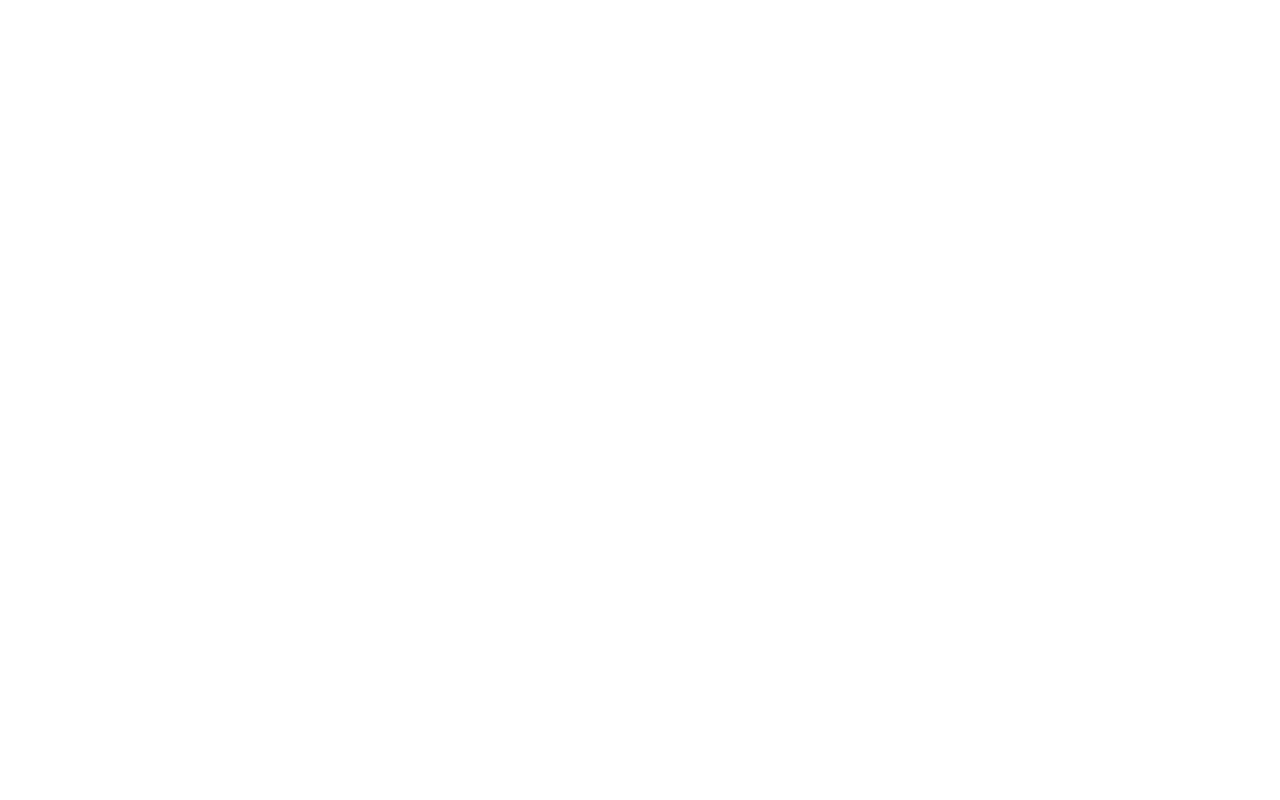
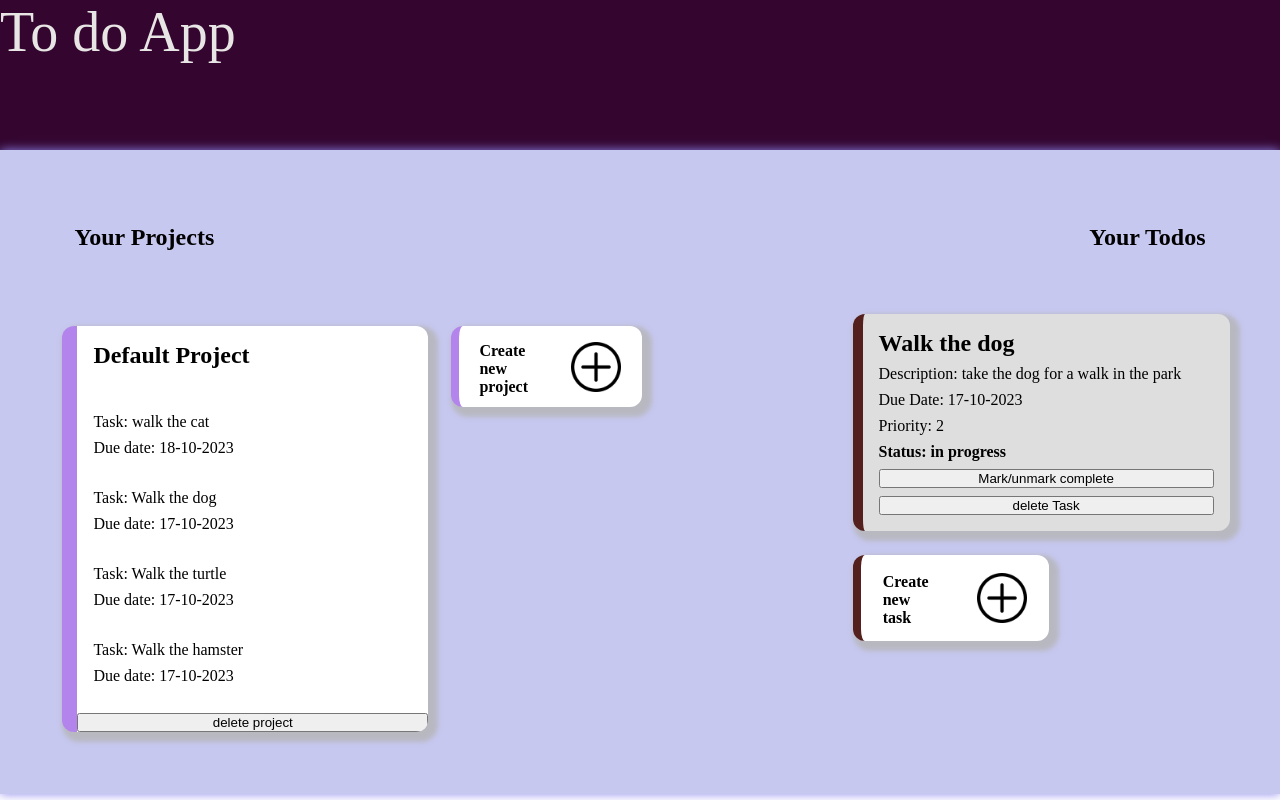
Before and after one commit to Nahuel-xpag/todo-list, a website built with webpack: page dist/index.html in a window 1280 px wide. Built offline with nearby package versions, Linux system fonts and the light colour scheme.

Commit message:
unfinished

```diff
--- a/package.json
+++ b/package.json
@@ -11,8 +11,14 @@
   "author": "",
   "license": "ISC",
   "devDependencies": {
+    "css-loader": "^6.8.1",
     "date-fns": "^2.30.0",
+    "style-loader": "^3.3.3",
     "webpack": "^5.89.0",
     "webpack-cli": "^5.1.4"
+  },
+  "dependencies": {
+    "css": "^3.0.0",
+    "loader": "^2.1.1"
   }
 }
--- /dev/null
+++ b/src/addnew.js
@@ -0,0 +1,82 @@
+import { Project, ToDo } from ".";
+import { renderProject, renderToDo } from "./ui";
+
+export function addNew() {
+
+
+    const newProject = () => {
+        //make new card with inputs
+        const mainDiv = document.querySelector('.project-div')
+
+        const submit = () => {
+            mainDiv.removeChild(project);
+            const createdProject = new Project(projectTitle.value);
+            renderProject(createdProject);
+        }
+
+        const project = document.createElement('div');
+        project.classList.add('project-input-div');
+        project.classList.add('card')
+
+        const projectTitle = document.createElement('input');
+        projectTitle.setAttribute('id', 'new-project-title');
+        projectTitle.setAttribute('type', 'text');
+
+        const button = document.createElement('button');
+        button.textContent = 'Create new project'
+        button.addEventListener('click', () => {
+            submit()
+        })
+
+
+
+        project.appendChild(projectTitle);
+        project.appendChild(button);
+
+        mainDiv.appendChild(project);
+    };
+
+    const newToDo = () => {
+        const mainDiv = document.querySelector('.todo-div')
+
+        const submit = () => {
+            mainDiv.removeChild(todo);
+            const createdToDo = new ToDo(todoTitle.value, todoDesc.value, todoDueDate.value,
+                todoPrio.value);
+            renderToDo(createdToDo);
+        }
+
+        const todo = document.createElement('div');
+        todo.classList.add('todo-input-div');
+        todo.classList.add('todo-card');
+
+        const todoTitle = document.createElement('input');
+        todoTitle.setAttribute('id', 'new-todo-title');
+        todoTitle.setAttribute('type', 'text');
+
+        const todoDesc = document.createElement('input');
+        todoTitle.setAttribute('id', 'new-todo-desc');
+        todoTitle.setAttribute('type', 'text');
+
+        const todoDueDate = document.createElement('input');
+        todoDueDate.setAttribute('type', 'tel');
+
+        const todoPrio = document.createElement('input');
+        todoPrio.setAttribute('type', 'tel');
+
+        const button = document.createElement('button');
+        button.textContent = 'Create new todo'
+        button.addEventListener('click', () => {
+            submit()
+        })
+
+        todo.appendChild(todoTitle);
+        todo.appendChild(todoDesc);
+        todo.appendChild(todoDueDate);
+        todo.appendChild(todoPrio);
+        todo.appendChild(button);
+
+        mainDiv.appendChild(todo);
+    }
+    return {newProject, newToDo};
+}
--- a/src/index.js
+++ b/src/index.js
@@ -1,6 +1,11 @@
 import { compareAsc, format } from "date-fns";
+import './style.css';
+import projectUi, { renderAddNew } from "./ui.js";
+import { renderProject, renderToDo } from "./ui.js";
+import { addNew } from "./addnew.js";
 
-class Project {
+
+export class Project {
     constructor(name){
         this.name = name
     }
@@ -27,9 +32,11 @@ class Project {
         })
     }
 };
+//declare default project before to do class
+const defaultProject = new Project('Default Project');
+export const todoArr = [];
 
-const defaultProject = new Project('default project');
-class ToDo {
+export class ToDo {
     status = 'in progress';
     constructor(title, description, dueDate, priority){
         this.title = title;
@@ -37,6 +44,7 @@ class ToDo {
         this.dueDate = format( new Date(dueDate), 'dd-MM-yyyy');
         this.priority = priority;
         defaultProject.addToDo(this);
+        todoArr.push(this);
     }
     addToProject(project){
         project.addToDo(this)
@@ -52,7 +60,9 @@ class ToDo {
 
     }
     finished() {
-        this.status = 'completed';
+        if (this.status == 'in progress') {
+            this.status = 'completed'}
+        else this.status = 'in progress';
     }
     changePriority(prio) {
         this.priority = prio;
@@ -62,19 +72,15 @@ class ToDo {
 
 const walkTheDog = new ToDo('Walk the dog',
  'take the dog for a walk in the park', '2023, 10, 17', 2);
-
-
-
 const walkTheCat = new ToDo('walk the cat', 'take the cat for a walk in the park',
 '2023, 10, 18', 1);
-
 const walkTheTurtle = new ToDo('Walk the turtle',
  'take the turtle for a walk in the park', '2023, 10, 17', 3);
+ const walkTheHamster = new ToDo('Walk the hamster',
+ 'take the hamster for a walk in the park', '2023, 10, 17', 3);
 
-const testProject = new Project('Walk pets');
-testProject.addToDo(walkTheDog);
-testProject.addToDo(walkTheCat);
-testProject.addToDo(walkTheTurtle);
-testProject.print();
-testProject.removeToDo(walkTheTurtle);
-testProject.print();
+defaultProject.print();
+renderToDo(walkTheDog);
+projectUi(defaultProject);
+renderAddNew().project();
+renderAddNew().todo();
--- /dev/null
+++ b/src/style.css
@@ -0,0 +1,150 @@
+*{
+    margin: 0;
+    padding: 0;
+}
+
+.main {
+    display: flex;
+    flex-direction: column;
+    height: auto;
+}
+
+.header {
+    flex-shrink: 1;
+    min-height: 150px;
+    font-size: 3.5rem;
+    color: rgb(231, 230, 229);
+    box-shadow: 0px 15px 10px -15px #111;
+    background-color: rgb(51, 5, 47);
+}
+
+.content {
+    padding: 3%;
+    display: grid;
+    grid-template-columns: 2fr  1fr;
+    grid-template-rows: 1fr  4fr;
+    box-shadow: 0px 0px 10px 0px rgb(140, 133, 236);
+    background-color: rgb(199, 200, 240);
+}
+
+.subheader {
+    grid-column: 1 / 3;
+    padding: 3%;
+    display: flex;
+    justify-content: space-between;
+}
+
+.project-div {
+    grid-column: 1 / 2;
+    grid-row: 2 / 3;
+    padding: 3%;
+    display: grid;
+    grid-template-columns: 1fr 1fr;
+    grid-template-rows: repeat(auto-fit, minmax(100px, 1fr));
+    gap: 3%;
+
+}
+
+.todo-div {
+ grid-column: 2 / 3;
+ grid-row: 2 / 3;
+}
+
+.card {
+    height: auto;
+    width: auto;
+    display: flex;
+    flex-direction: column;
+    gap: 12px;
+    justify-content: start;
+    border-left: 15px solid rgb(179, 133, 236);
+    border-radius: 12px;
+    background-color: #ffffff;
+    box-shadow: 5px 5px 5px 5px rgba(179, 180, 180, 0.781);
+    overflow: auto;
+}
+
+.card h2 {
+    display: flex;
+    flex-direction: column;
+    gap: 0.5rem;
+    padding: 1rem;
+}
+
+.card li {
+    flex-grow: 1;
+    display: flex;
+    flex-direction: column;
+    gap: 0.5rem;
+    padding: 1rem;
+}
+
+.todo-div {
+    padding: 3%;
+    display: flex;
+    flex-direction: column;
+    gap: 1.5rem;
+}
+
+.todo-card {
+    padding: 1rem;
+    height: auto;
+    width: auto;
+    display: flex;
+    flex-direction: column;
+    gap: 8px;
+    justify-content: start;
+    border-left: 10px solid rgb(83, 32, 30);
+    border-radius: 12px;
+    background-color: #dfdede;
+    box-shadow: 5px 5px 5px 5px rgba(179, 180, 180, 0.781);
+    overflow: auto;
+}
+
+.add-new-project-card {
+    border-left: 8px solid rgb(179, 133, 236);
+    border-radius: 12px;
+    background-color: #ffffff;
+    box-shadow: 5px 5px 5px 5px rgba(179, 180, 180, 0.781);
+    display: flex;
+    justify-content: space-around;
+    height: 20%;
+    width: 50%;
+    align-items: center;
+    overflow: auto;
+}
+
+.add-new-project-card:hover {
+    background-color: #e7dddd;
+    cursor: pointer;
+}
+
+.add-new-project-card h2, .add-new-project-card img {
+    height: 50px;
+    width: 50px;
+    font-size: 1rem;
+}
+
+.add-new-todo-card {
+    border-left: 8px solid rgb(83, 32, 30);
+    border-radius: 12px;
+    background-color: #ffffff;
+    box-shadow: 5px 5px 5px 5px rgba(179, 180, 180, 0.781);
+    height: 20%;
+    width: 50%;
+    display: flex;
+    justify-content: space-around;
+    align-items: center;
+    overflow: auto;
+}
+
+.add-new-todo-card:hover {
+    background-color: #e7dddd;
+    cursor: pointer;
+}
+
+.add-new-todo-card h2, .add-new-todo-card img {
+    height: 50px;
+    width: 50px;
+    font-size: 1rem;
+}
--- /dev/null
+++ b/src/ui.js
@@ -0,0 +1,178 @@
+import { todoArr } from ".";
+import { addNew } from "./addnew";
+import plusIcon from "./262038.png"
+
+
+export default function projectUi(project){
+        const mainDiv = document.querySelector('.project-div');
+        const defaultProjectCard = document.querySelector('#default-project');
+        const defaultProjectTitle = document.createElement('h2');
+        defaultProjectTitle.textContent = project.name;
+
+        const defaultProjectDesc = document.createElement('ul');
+        project.tasks.forEach((task, tIndex) => {
+                const toDoItem = document.createElement('li');
+                toDoItem.classList.add('to-do-item');
+                toDoItem.dataset.name = 'task' + tIndex;
+                toDoItem.innerHTML = 'Task: ' + task.title + `<p class="duedate">Due date: ${task.dueDate}</p>`;
+
+                defaultProjectDesc.appendChild(toDoItem);
+        })
+        const removeButton = document.createElement('button');
+        removeButton.textContent = 'delete project';
+        removeButton.addEventListener('click', ()=>{
+            mainDiv.removeChild(defaultProjectCard);
+        });
+
+        defaultProjectCard.appendChild(defaultProjectTitle);
+        defaultProjectCard.appendChild(defaultProjectDesc);
+        defaultProjectCard.appendChild(removeButton);
+
+
+    }
+
+   export function renderProject(project) {
+        const mainDiv = document.querySelector('.project-div');
+        const projectCard = document.createElement('div');
+        projectCard.classList.add('card');
+
+        const projectTitle = document.createElement('h2');
+        projectTitle.textContent = project.name;
+
+        const projectDesc = document.createElement('ul');
+        project.tasks.forEach((task, tIndex) => {
+                const toDoItem = document.createElement('li');
+                toDoItem.classList.add('to-do-item');
+                toDoItem.dataset.name = 'task' + tIndex;
+                toDoItem.innerHTML = 'Task: ' + task.title + `<p class="todo-desc">${task.description}</p>
+                                                                <p class="duedate">Due date: ${task.dueDate}</p>`;
+
+                projectDesc.appendChild(toDoItem);
+        });
+
+        const addTodo = document.createElement('select');
+        addTodo.setAttribute('id', 'select-task');
+
+        const defaultOption = document.createElement('option');
+            defaultOption.setAttribute('id', 'default-option');
+            defaultOption.textContent = 'Add a task to this project';
+            addTodo.appendChild(defaultOption);
+
+         todoArr.forEach((task, tIndex) => {
+            const todoOption = document.createElement('option');
+            todoOption.setAttribute('id', `${tIndex}`);
+            todoOption.textContent = task.title;
+
+            addTodo.appendChild(todoOption);
+        });
+
+        const addToDoButton = document.createElement('button');
+        addToDoButton.textContent = 'add task';
+        addToDoButton.addEventListener('click', () => {
+        const selectedIndex = addTodo.selectedIndex;
+        mainDiv.removeChild(projectCard);
+        project.addToDo(todoArr[addTodo.options[selectedIndex].id]);
+        renderProject(project);
+        })
+
+
+        const removeButton = document.createElement('button');
+        removeButton.textContent = 'delete project';
+        removeButton.addEventListener('click', ()=>{
+            mainDiv.removeChild(projectCard);
+        });
+
+        projectCard.appendChild(projectTitle);
+        projectCard.appendChild(projectDesc);
+        projectCard.appendChild(addTodo);
+        projectCard.appendChild(addToDoButton);
+        projectCard.appendChild(removeButton);
+        mainDiv.appendChild(projectCard);
+    }
+
+   export function renderToDo(todo){
+        const mainDiv = document.querySelector('.todo-div');
+
+        const todoCard = document.createElement('div');
+        todoCard.classList.add('todo-card');
+
+        const todoTitle = document.createElement('h2');
+        todoTitle.textContent = todo.title;
+
+        const todoDesc = document.createElement('p');
+        todoDesc.textContent = `Description: ${todo.description}`;
+
+        const todoDueDate = document.createElement('p')
+        todoDueDate.textContent =  `Due Date: ${todo.dueDate}`;
+
+        const todoPrio = document.createElement('p');
+        todoPrio.textContent = `Priority: ${todo.priority}`;
+
+        const todoStatus = document.createElement('h4');
+        todoStatus.textContent = `Status: ${todo.status}`;
+
+        const button = document.createElement('button');
+        button.textContent = 'Mark/unmark complete'
+        button.addEventListener('click', () => {
+            todo.finished();
+            mainDiv.removeChild(todoCard);
+            renderToDo(todo);
+        })
+
+
+        const removeButton = document.createElement('button');
+        removeButton.textContent = 'delete Task';
+        removeButton.addEventListener('click', ()=>{
+            mainDiv.removeChild(todoCard);
+        })
+        todoCard.appendChild(todoTitle);
+        todoCard.appendChild(todoDesc);
+        todoCard.appendChild(todoDueDate);
+        todoCard.appendChild(todoPrio);
+        todoCard.appendChild(todoStatus);
+        todoCard.appendChild(button);
+        todoCard.appendChild(removeButton);
+        mainDiv.appendChild(todoCard);
+    };
+//render the functions to add new projects and tasks to the DOM
+export function renderAddNew() {
+    const add = addNew();
+    const project = () => {
+        const mainDiv = document.querySelector('.project-div');
+        const projectCard = document.createElement('div');
+        projectCard.classList.add('add-new-project-card');
+        const title = document.createElement('h2');
+        title.textContent = 'Create new project';
+        const icon = new Image();
+        icon.src = plusIcon;
+
+        projectCard.addEventListener('click', () => {
+            add.newProject();
+        })
+        projectCard.appendChild(title);
+        projectCard.appendChild(icon);
+        mainDiv.appendChild(projectCard);
+    }
+
+    const todo = () => {
+        const add = addNew();
+
+        const mainDiv = document.querySelector('.todo-div');
+
+        const todoCard = document.createElement('div');
+        todoCard.classList.add('add-new-todo-card');
+        const title = document.createElement('h2');
+        title.textContent = 'Create new task';
+        const icon = new Image();
+        icon.src = plusIcon;
+
+        todoCard.addEventListener('click', () => {
+            add.newToDo();
+        })
+
+        todoCard.appendChild(title);
+        todoCard.appendChild(icon);
+        mainDiv.appendChild(todoCard);
+    }
+    return {project, todo}
+}
```
Also changed, not shown: dist/59736ff0c21f6d786027.png (added), dist/index.html, dist/main.js, src/262038.png (added), ui.js (deleted), 1 other file.
